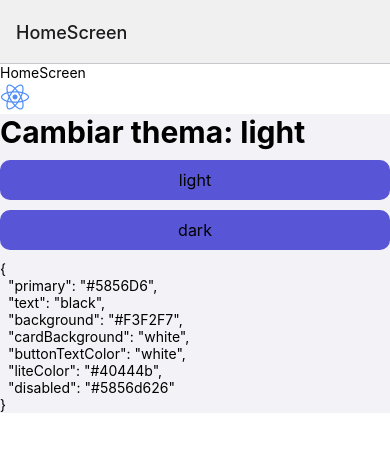
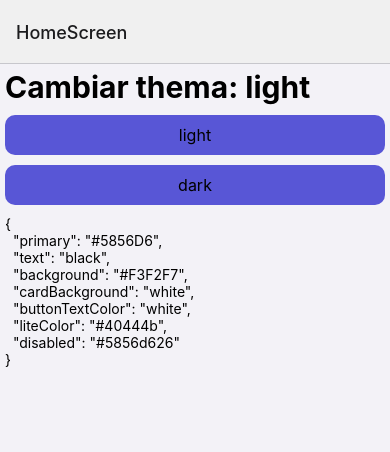
Before and after one commit to PanchonSoto/hermesApp, a React Native app: screen /HomeScreen in a window 390 px wide. Shown: the top 452 px of the page. Built offline with nearby package versions, Linux system fonts and the light colour scheme.

Commit message:
remove view

```diff
--- a/src/presentation/screens/home/HomeScreen.tsx
+++ b/src/presentation/screens/home/HomeScreen.tsx
@@ -1,6 +1,6 @@
 import { View, Text } from 'react-native';
 import Icon from 'react-native-vector-icons/Ionicons';
-import { colors } from '../../../config/theme/theme';
+
 import { CustomView } from '../../components/ui/CustomView';
 import { Title } from '../../components/ui/Title';
 import { Button } from '../../components/ui/Button';
@@ -10,36 +10,31 @@ import { ThemeContext } from '../../context/ThemeContext';
 
 export const HomeScreen = () => {
 
-  const {setTheme, currentTheme, colors} = useContext(ThemeContext);
+  const { setTheme, currentTheme, colors } = useContext(ThemeContext);
 
 
   return (
-    <View>
-      <Text>HomeScreen</Text>
-      <Icon name="logo-react" size={30} color="#4F8EF7" />
-
-      <CustomView >
-      <Title text={`Cambiar thema: ${currentTheme}`} safe/>
+    <CustomView style={{padding:5}}>
+      <Title text={`Cambiar thema: ${currentTheme}`} safe />
 
       <Button
         text="light"
-        onPress={()=>setTheme('light')}
+        onPress={() => setTheme('light')}
       />
 
-      <View style={{height:10}}/>
+      <View style={{ height: 10 }} />
 
       <Button
         text="dark"
-        onPress={()=>setTheme('dark')}
+        onPress={() => setTheme('dark')}
       />
 
-      <View style={{height:10}}/>
+      <View style={{ height: 10 }} />
 
-      <Text style={{color: colors.text}}>
+      <Text style={{ color: colors.text }}>
         {JSON.stringify(colors, null, 2)}
       </Text>
 
     </CustomView>
-    </View>
   );
 }
```
